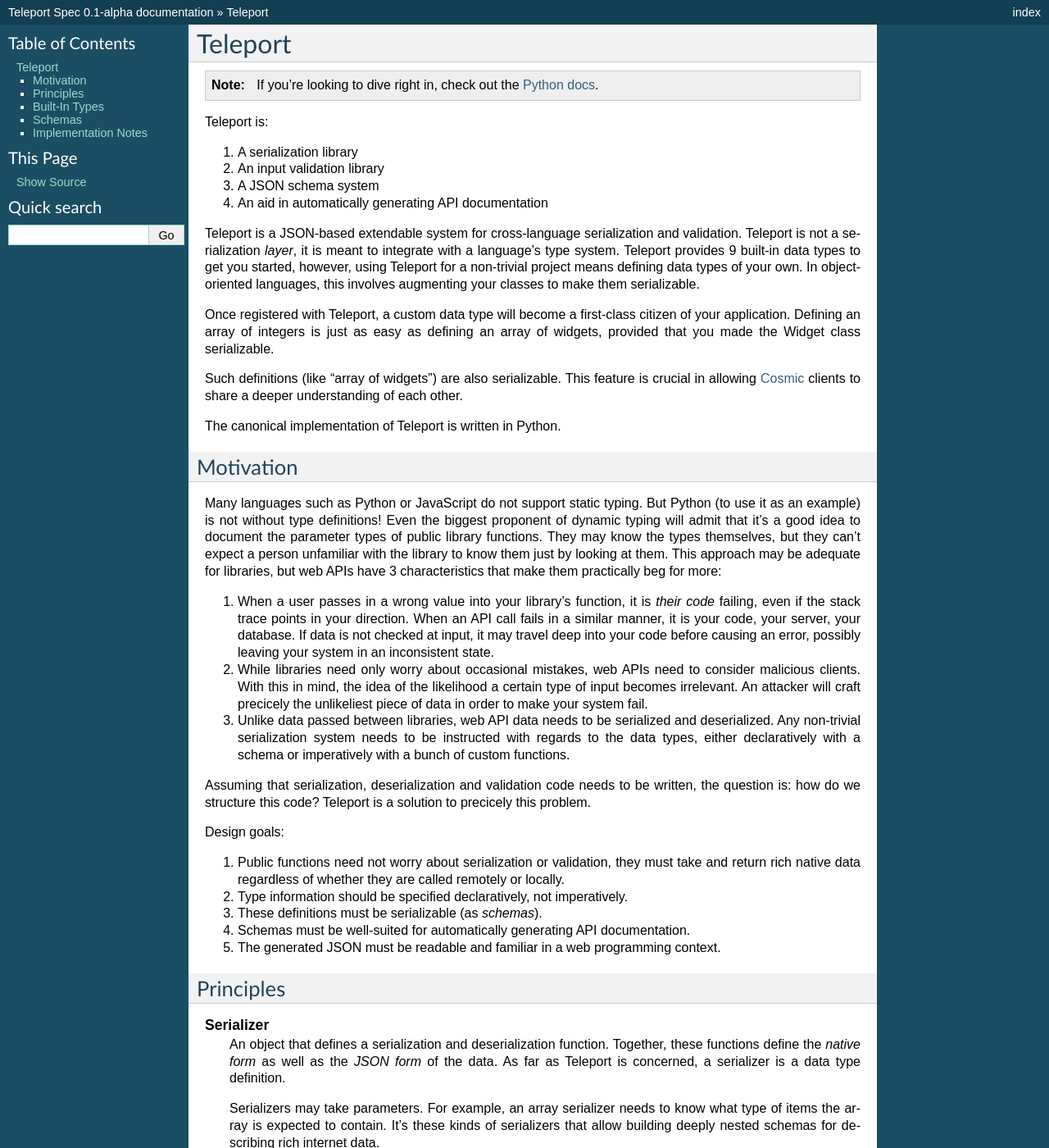
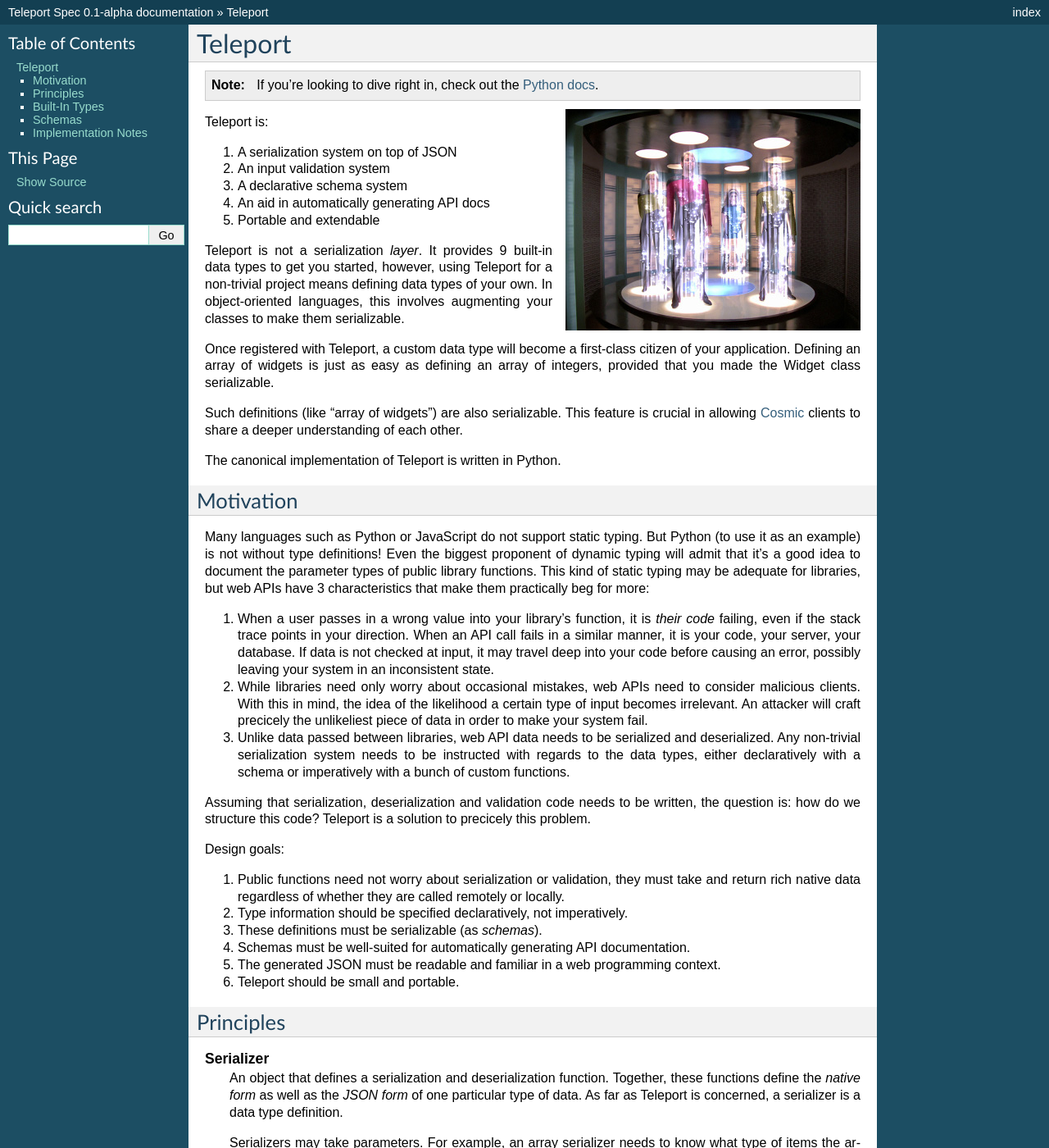
Before and after one commit to cosmic-api/teleport, a Sphinx documentation site: the page built from source/index.rst, in a window 1280 px wide and 1400 px high. Shown: the whole window at 82% size. Built offline with Sphinx 7.4.7, drawn with Linux system fonts in a browser that asks for light colours; some of the changed text lies outside the part shown.

Commit message:
Add TNG pic, minor tweaks

```diff
--- a/source/index.rst
+++ b/source/index.rst
@@ -1,3 +1,4 @@
+
 ========
 Teleport
 ========
@@ -7,23 +8,25 @@
      If you're looking to dive right in, check out the `Python docs
      </docs/teleport/python/>`_.
 
+.. image:: _static/transporter.jpg
+   :align: right
+
 Teleport is:
 
-1. A serialization library
-2. An input validation library
-3. A JSON schema system
-4. An aid in automatically generating API documentation
+1. A serialization system on top of JSON
+2. An input validation system
+3. A declarative schema system
+4. An aid in automatically generating API docs
+5. Portable and extendable
 
-Teleport is a JSON-based extendable system for cross-language serialization
-and validation. Teleport is not a serialization *layer*, it is meant to
-integrate with a language's type system. Teleport provides 9 built-in data
-types to get you started, however, using Teleport for a non-trivial project
-means defining data types of your own. In object-oriented languages, this
-involves augmenting your classes to make them serializable.
+Teleport is not a serialization *layer*. It provides 9 built-in data types to
+get you started, however, using Teleport for a non-trivial project means
+defining data types of your own. In object-oriented languages, this involves
+augmenting your classes to make them serializable.
 
 Once registered with Teleport, a custom data type will become a first-class
-citizen of your application. Defining an array of integers is just as easy as
-defining an array of widgets, provided that you made the Widget class
+citizen of your application. Defining an array of widgets is just as easy as
+defining an array of integers, provided that you made the Widget class
 serializable.
 
 Such definitions (like "array of widgets") are also serializable. This feature
@@ -38,11 +41,9 @@
 Many languages such as Python or JavaScript do not support static typing. But
 Python (to use it as an example) is not without type definitions! Even the
 biggest proponent of dynamic typing will admit that it's a good idea to
-document the parameter types of public library functions. They may know the
-types themselves, but they can't expect a person unfamiliar with the library
-to know them just by looking at them. This approach may be adequate for
-libraries, but web APIs have 3 characteristics that make them practically beg
-for more:
+document the parameter types of public library functions. This kind of static
+typing may be adequate for libraries, but web APIs have 3 characteristics that
+make them practically beg for more:
 
 1. When a user passes in a wrong value into your library's function, it is
    *their code* failing, even if the stack trace points in your direction.
@@ -73,6 +74,7 @@
 4. Schemas must be well-suited for automatically generating API documentation.
 5. The generated JSON must be readable and familiar in a web programming
    context.
+6. Teleport should be small and portable.
 
 Principles
 ----------
@@ -83,8 +85,8 @@
 
         An object that defines a serialization and deserialization function.
         Together, these functions define the *native form* as well as the
-        *JSON form* of the data. As far as Teleport is concerned, a serializer
-        is a data type definition.
+        *JSON form* of one particular type of data. As far as Teleport is
+        concerned, a serializer is a data type definition.
 
         Serializers may take parameters. For example, an array serializer
         needs to know what type of items the array is expected to contain.
@@ -182,9 +191,6 @@
     Schema
 
         The JSON form of a :term:`serializer`.
-
-One of the unique design requirements of Teleport is being able to pass
-serializers over the wire by means of a JSON schema.
 
 A schema is always a JSON object, it must always have a *type* property.
 All built-in types except for ``array`` and ``struct`` contain no other
```
Also changed, not shown: other parts of source/index.rst (+10 -3 lines), source/_static/transporter.jpg (added).
